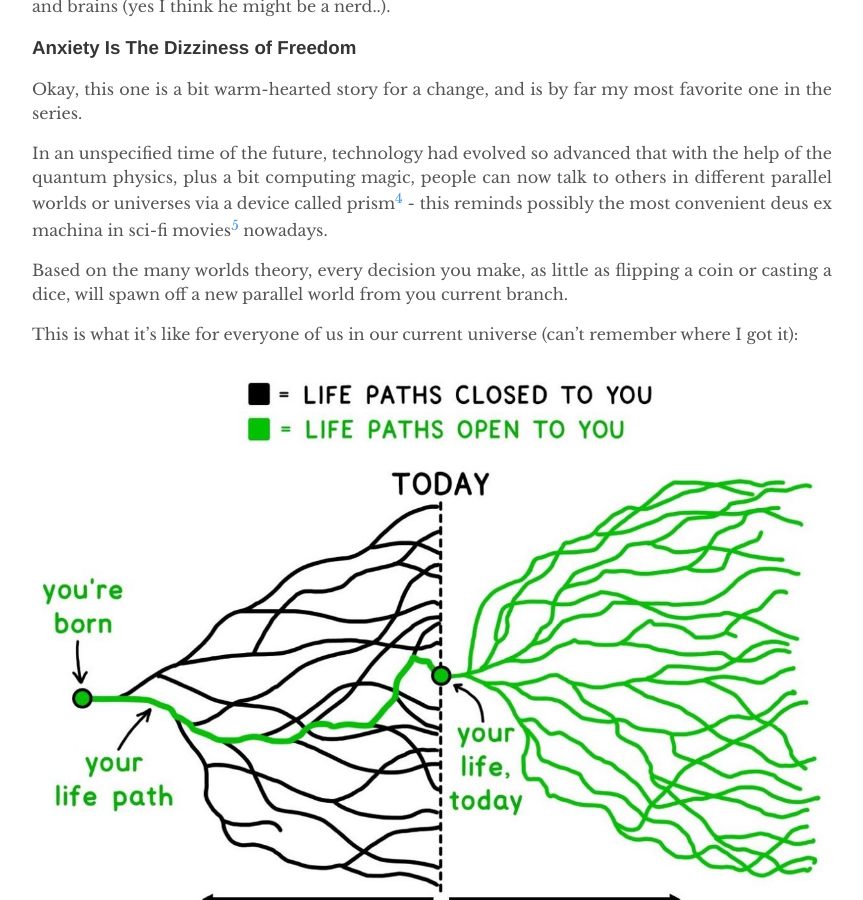
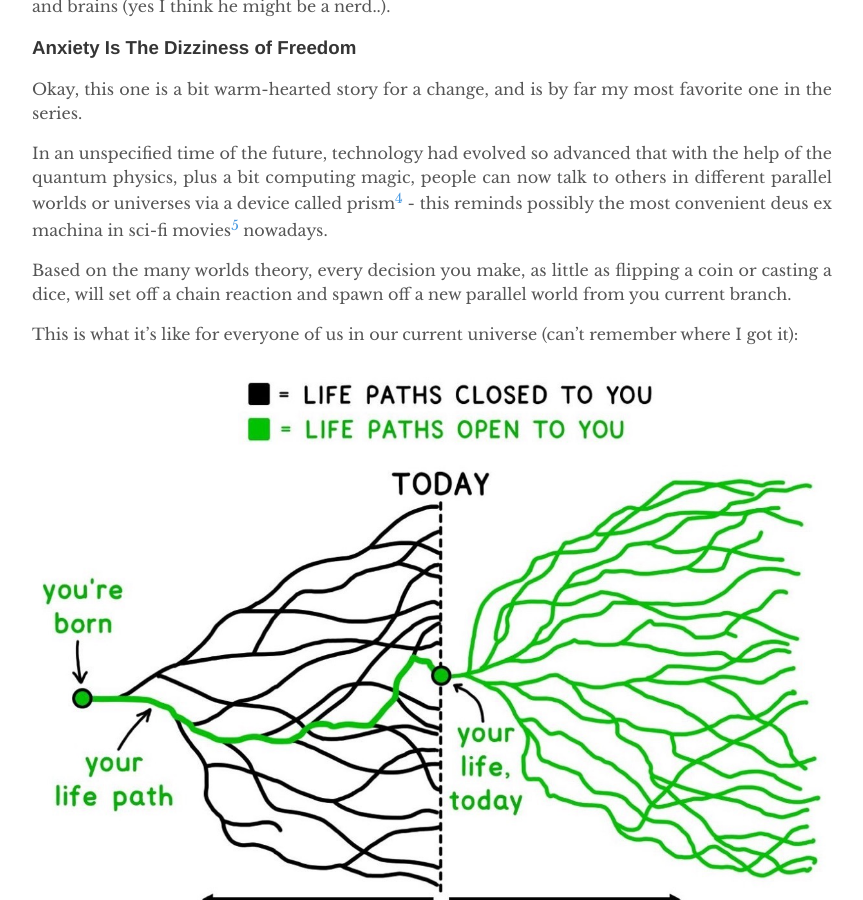
Before and after one commit to yuexiaofeng/yuexiaofeng.github.io, a Jekyll site: the page built from _posts/2024-12-21-exhalation.md, in a window 1280 px wide and 900 px high, scrolled down 3940 px. Shown: the whole window, without its empty margins (208-1071 px from the left). Built offline with Jekyll 4.4.1, drawn with Linux system fonts in a browser that asks for light colours; some of the changed text lies outside the part shown.

Commit message:
updated exhalation post

```diff
--- a/_posts/2024-12-21-exhalation.md
+++ b/_posts/2024-12-21-exhalation.md
@@ -68,7 +68,7 @@
 
 In an unspecified time of the future, technology had evolved so advanced that with the help of the quantum physics, plus a bit computing magic, people can now talk to others in different parallel worlds or universes via a device called prism[^fn4] - this reminds possibly the most convenient deus ex machina in sci-fi movies[^fn5] nowadays.
 
-Based on the many worlds theory, every decision you make, as little as flipping a coin or casting a dice, will spawn off a new parallel world from you current branch.
+Based on the many worlds theory, every decision you make, as little as flipping a coin or casting a dice, will set off a chain reaction and spawn off a new parallel world from you current branch.
 
 This is what it's like for everyone of us in our current universe (can't remember where I got it):
 
@@ -94,7 +94,7 @@
 
 I looked up the author Ted Chiang. And just as I suspected, he's actually a computer science major - and yet he writes books, instead of software programs, for a living. :D
 
-I like his writing style. It's concise, elegant, and cut-down-to-the-chase. He also understands the art of leaving blanks[^fn6] with an exquisite minimalist taste. That said, I haven't fully got his other work though, namely *Story of Your Life*, better known by its movie adaption [*Arrival*](https://www.imdb.com/title/tt2543164/){:target="_blank"} - perhaps another time!
+I like his writing style. It's concise, elegant, and cut-down-to-the-chase. He seems well trained in existentialism, and also understands the art of leaving blanks[^fn6] with an exquisite minimalist taste. That said, I haven't fully got his other work though, namely *Story of Your Life*, better known by its movie adaption [*Arrival*](https://www.imdb.com/title/tt2543164/){:target="_blank"} - perhaps another time!
 
 Overall I'd give this book a remark of 9.5/10, on the account that Ted is Asian not Bsian (haha jk.., it's simply a very well crafted book!). I'd highly recommend it to any serious readers.
 
```
